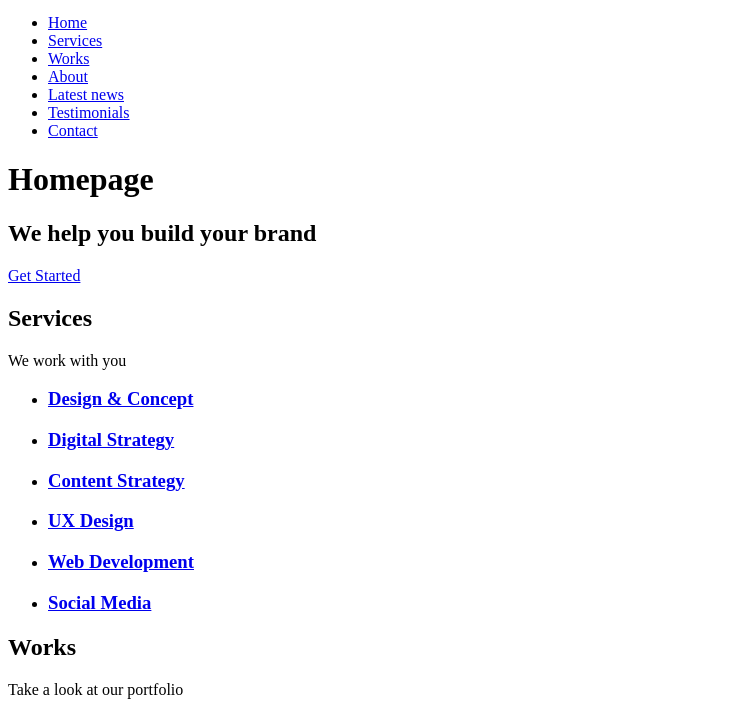
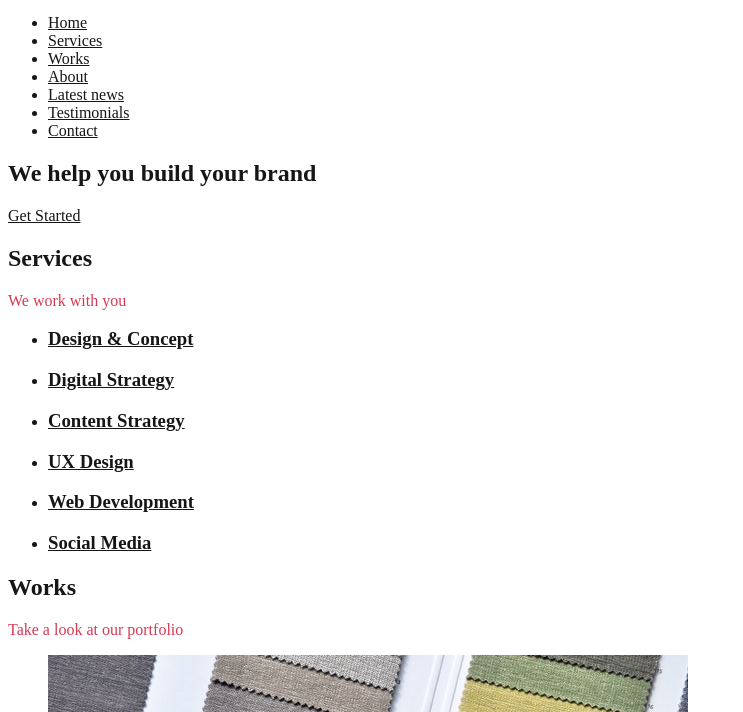
Before and after one commit to AndresBlandonW/holbertonschool-web_front_end, a plain HTML site: page 0x02-CSS_advanced/index.html in a window 1280 px wide. Shown: the part 54-766 px from the top of the page, without its empty margins (0-743 px from the left). Drawn offline with Linux system fonts and the light colour scheme.

Commit message:
second style

```diff
--- a/0x02-CSS_advanced/index.html
+++ b/0x02-CSS_advanced/index.html
@@ -8,7 +8,7 @@
     <meta name="description" content="Description of the page less than 150 characters">
     <link rel="icon" type="image/png" href="images/favicon.jpg">
     <link href="https://fonts.googleapis.com/css?family=Open+Sans:400,700|Raleway:700&display=swap" rel="stylesheet">
-    <link rel='stylesheet' href='styles/1-style.css'>
+    <link rel='stylesheet' href='styles/2-style.css'>
 </head>
 
 <body>
--- a/0x02-CSS_advanced/styles/2-style.css
+++ b/0x02-CSS_advanced/styles/2-style.css
@@ -0,0 +1,23 @@
+html {
+    scroll-behavior: smooth;
+}
+
+body {
+    color: #161616;
+}
+
+a {
+    color: #161616;
+}
+
+.visually-hidden {
+    display: none;
+}
+
+.card-category {
+    color: #D73953;
+}
+
+.section-tagline {
+    color: #D73953;
+}
```
